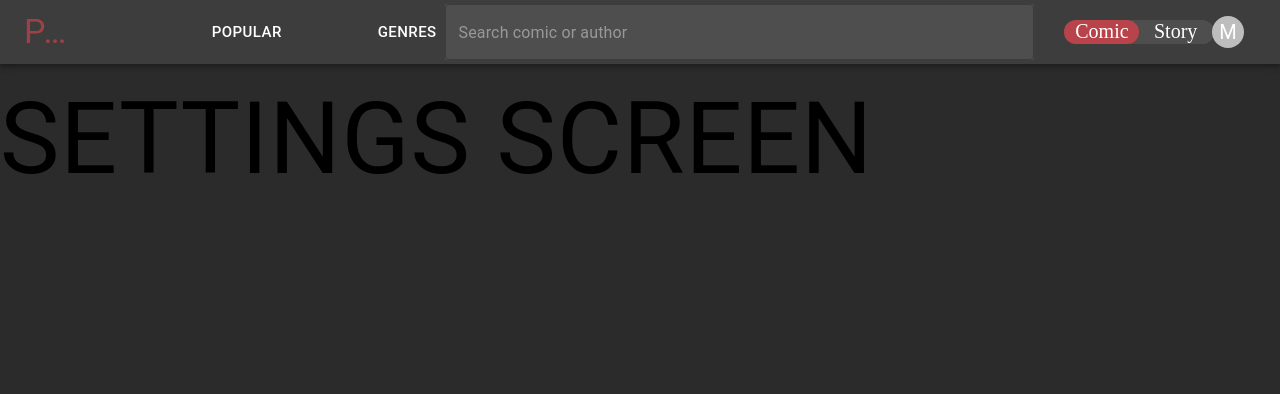
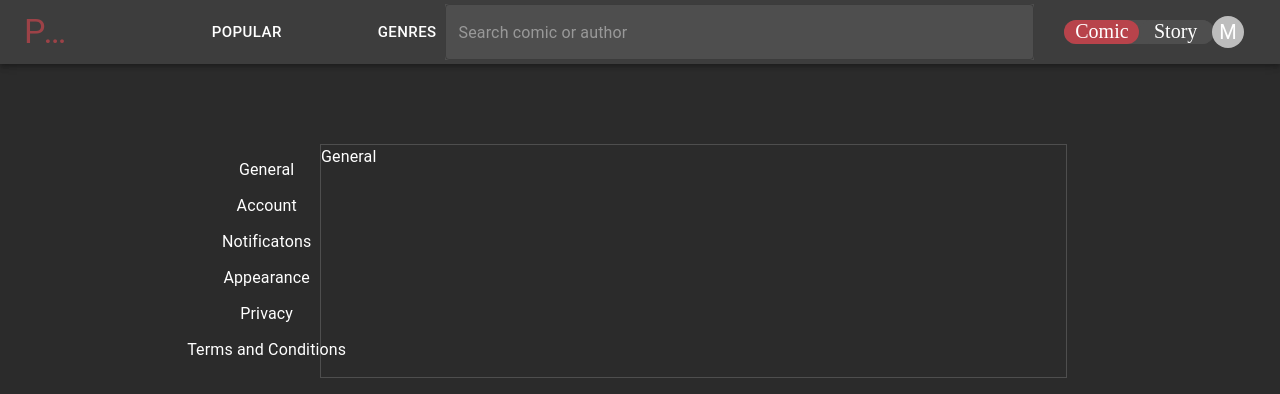
Before and after one commit to CobyYee/Panels, a React (Create React App) app in the folder client/: page /settings in a window 1280 px wide. Shown: the top 394 px of the page. Built offline with nearby package versions, Linux system fonts and the light colour scheme.

Commit message:
Preliminary additions to SettingsScreen

```diff
--- a/client/src/components/SettingsScreen.js
+++ b/client/src/components/SettingsScreen.js
@@ -1,10 +1,39 @@
-import { Typography, Box } from '@mui/material';
+import { useState } from 'react'
+import { Typography, Box, Grid, MenuList, MenuItem } from '@mui/material';
 
 export default function SettingsScreen() {
-    console.log("hi")
+    const [setting, setSetting] = useState("General")
     return (
-        <div id = 'settings-screen'>
-            <Typography sx = {{left: '10%', fontSize: '100px'}}> SETTINGS SCREEN </Typography>
-        </div>
+        <Box sx={{ paddingTop: 10, display: 'flex', flexDirection: 'column', justifyContent: 'center' }}>
+            <Grid item={true} xs={12} container sx={{ display: 'flex', justifyContent: 'center' }}>
+                <Grid item xs={1} sx={{ display: 'flex', justifyContent: 'center' }}>
+                    <MenuList sx={{ width: "30%", display: 'flex', justifyContent: 'center', flexDirection: 'column' }}>
+                        <MenuItem onClick={() => setSetting("General")} sx={{ display: 'flex', justifyContent: 'center' }}>
+                            <Typography color='white'>General</Typography>
+                        </MenuItem>
+                        <MenuItem onClick={() => setSetting("Account")} sx={{ display: 'flex', justifyContent: 'center' }}>
+                            <Typography color='white'>Account</Typography>
+                        </MenuItem>
+                        <MenuItem onClick={() => setSetting("Notifications")} sx={{ display: 'flex', justifyContent: 'center' }}>
+                            <Typography color='white'>Notificatons</Typography>
+                        </MenuItem>
+                        <MenuItem onClick={() => setSetting("Appearance")} sx={{ display: 'flex', justifyContent: 'center' }}>
+                            <Typography color='white'>Appearance</Typography>
+                        </MenuItem>
+                        <MenuItem onClick={() => setSetting("Privacy")} sx={{ display: 'flex', justifyContent: 'center' }}>
+                            <Typography color='white'>Privacy</Typography>
+                        </MenuItem>
+                        <MenuItem onClick={() => setSetting("Terms and Conditions")} sx={{ display: 'flex', justifyContent: 'center' }}>
+                            <Typography color='white'>Terms and Conditions</Typography>
+                        </MenuItem>
+                    </MenuList>
+                </Grid>
+                <Grid item xs={7}>
+                    <Box sx={{ border: 1, borderColor: '#4e4e4e', height: '100%' }}>
+                        <Typography color='white'>{setting}</Typography>
+                    </Box>
+                </Grid>
+            </Grid>
+        </Box>
     )
 }
```
